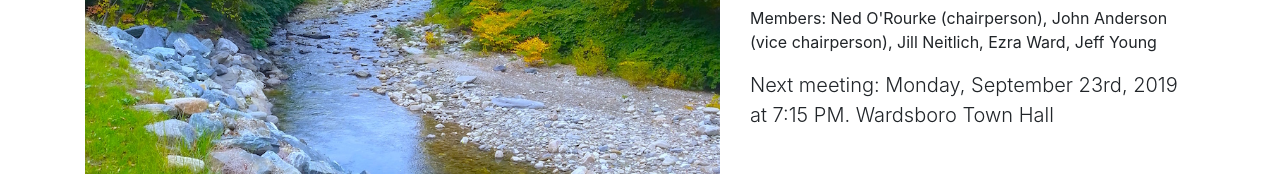
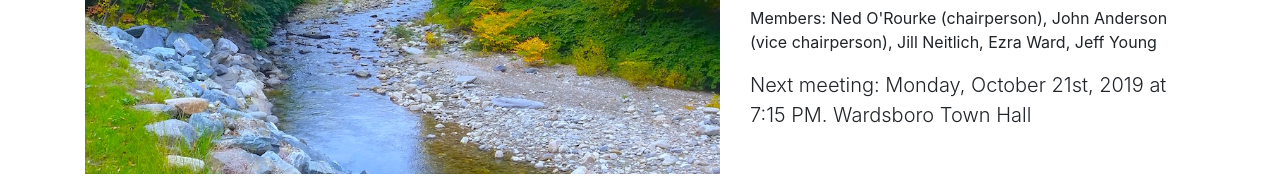
Before and after one commit to wardsboroenergycommittee/wardsboroenergycommittee.github.io, a plain HTML site: page index.html in a window 1280 px wide. Shown: the part 230-410 px from the top of the page. Drawn offline with Linux system fonts and the light colour scheme.

Commit message:
oct meeting

```diff
--- a/index.html
+++ b/index.html
@@ -48,9 +48,9 @@
             <div class="col-lg-5">
                 <h1 class="font-weight-light">Wardsboro Energy Committee</h1>
                 <p>Members: Ned O'Rourke (chairperson), John Anderson (vice chairperson), Jill Neitlich, Ezra Ward, Jeff Young</p>
-                <p class="lead">Next meeting: Monday, September 23rd, 2019 at 7:15 PM. Wardsboro Town Hall</p>
+                <p class="lead">Next meeting: Monday, October 21st, 2019 at 7:15 PM. Wardsboro Town Hall</p>
             </div>
-            <!-- /.col-md-4 -->
+
         </div>
         <!-- /.row -->
         <div class="alert alert-primary">
```
